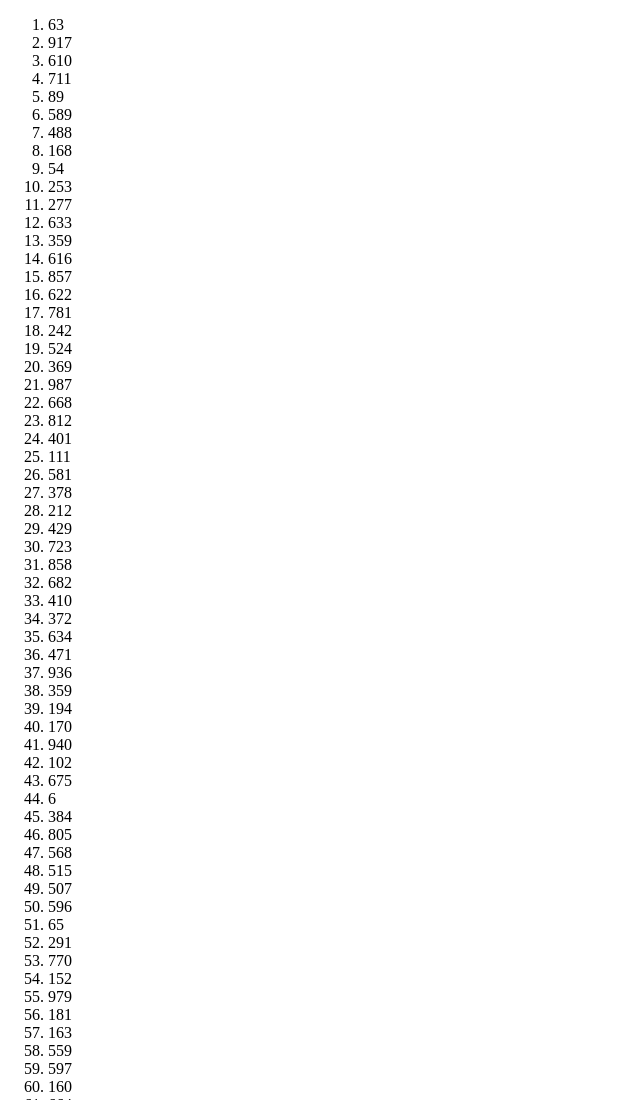
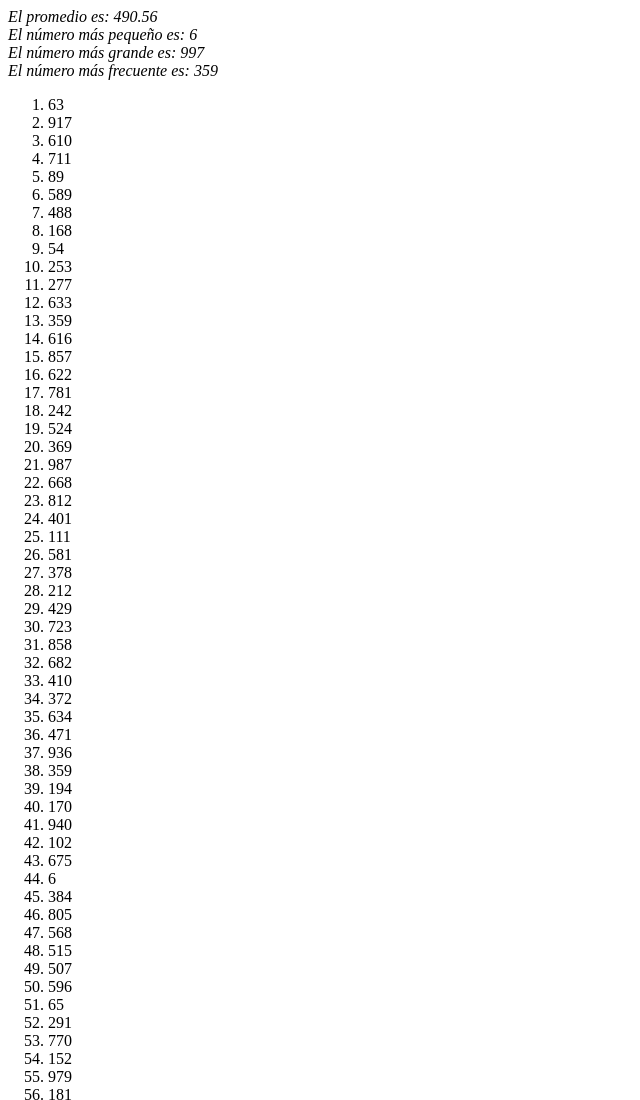
Before and after one commit to Marcos8i22o/introduccion-a-js-master-mio-2022, a plain HTML site: page tareas/clase-5/tarea 4/index.html in a window 1280 px wide. Shown: the top 1100 px of the page, without its empty margins (0-640 px from the left). Drawn offline with Linux system fonts and the light colour scheme.

Commit message:
Se muestran los resultados por pantalla

```diff
--- a/tareas/clase-5/tarea 4/tarea-4.js
+++ b/tareas/clase-5/tarea 4/tarea-4.js
@@ -19,7 +19,7 @@ const promedio = calcularPromedio(listaNumeros);
 const numeroMasChico = obtenerMinimo(listaNumeros);
 const numeroMasGrande = obtenerMaximo(listaNumeros);
 const numeroMasFrecuente = obtenerMasFrecuente(listaNumeros);
-console.log(numeroMasFrecuente);
+mostrarResultados(promedio,numeroMasChico,numeroMasGrande,numeroMasFrecuente);
 
 function crearListaOrdenada($body){
     const $listaOrdenada = document.createElement('ol');
@@ -112,3 +112,15 @@ function obtenerMasFrecuente(listaNumeros) {
 
     return masRepetido;
 }
+
+function mostrarResultados(promedio,minimo,maximo,repetido) {
+    const $promedio = document.querySelector('#promedio');
+    const $minimo = document.querySelector('#numero-minimo');
+    const $maximo = document.querySelector('#numero-maximo');
+    const $masFrecuente = document.querySelector('#numero-mas-frecuente');
+
+    $promedio.textContent = `El promedio es: ${promedio}`;
+    $minimo.textContent = `El número más pequeño es: ${minimo}`;
+    $maximo.textContent = `El número más grande es: ${maximo}`;
+    $masFrecuente.textContent = `El número más frecuente es: ${repetido}`;
+}
```
Also changed, not shown: tareas/clase-5/tarea 4/index.html (+3 -0 lines).
